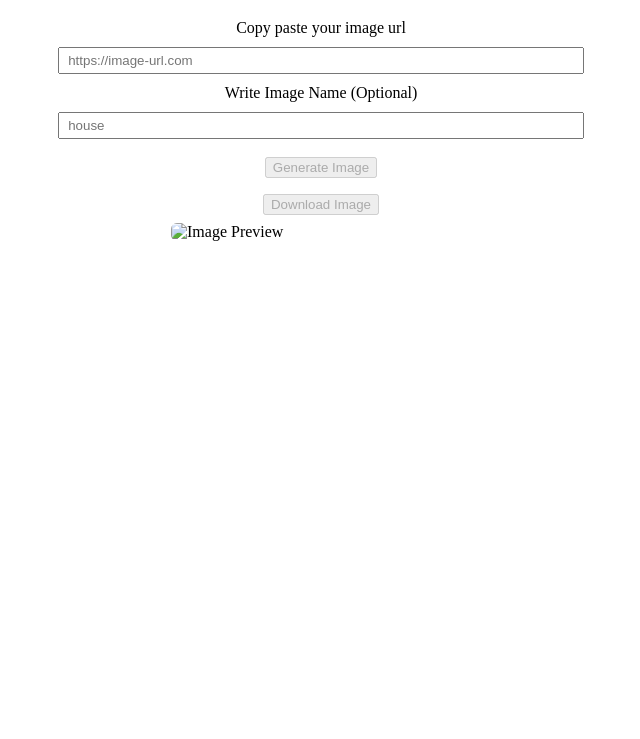
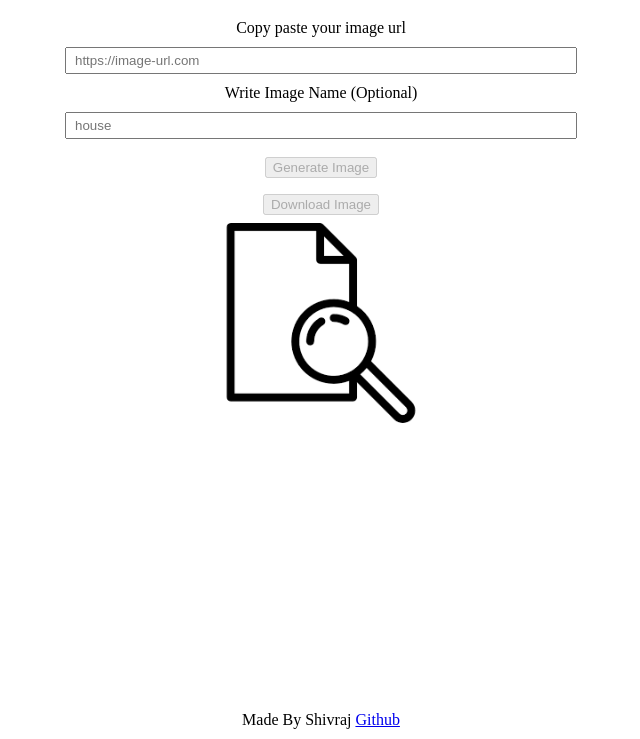
Before and after one commit to iamshiv007/download-image-from-unsecure-url-or-from-base64, a plain HTML site: page index.html in a window 1280 px wide. Shown: the part 61-800 px from the top of the page, without its empty margins (319-959 px from the left). Drawn offline with Linux system fonts and the light colour scheme.

Commit message:
📷footer imagepreview

```diff
--- a/index.html
+++ b/index.html
@@ -20,9 +20,9 @@
     <main>
         <label for="imageUrl">Copy paste your image url</label>
         <input type="text" name="imageUrl" id="imageUrl" placeholder="https://image-url.com"
-            onchange="handleUrl(event)">
+            oninput="handleUrl(event)">
         <label for="imageName">Write Image Name (Optional)</label>
-        <input type="text" name="imageName" id="imageName" placeholder="house" onchange="handleImageName(event)">
+        <input type="text" name="imageName" id="imageName" placeholder="house" oninput="handleImageName(event)">
         <button id="generateImageBtn" onclick="handleGenerateImage(imageUrl, imageName)">
             Generate Image
         </button>
@@ -31,8 +31,13 @@
             Download Image
         </button>
 
-        <img id="previewImage" src="" alt="Image Preview" style="width: 300px; border-radius: 6px;">
+        <img id="previewImage" src="./images/image-preview.png" alt="Image Preview" style="width: 300px; height: 200px; border-radius: 6px; object-fit: contain;">
     </main>
+
+    <footer style="text-align: center; width: 100%; padding: 10px; position:absolute; bottom: 0;">
+        Made By Shivraj
+        <a href="https://github.com/iamshiv007">Github</a>
+    </footer>
 
     <script>
         let imageUrl;
--- a/style.css
+++ b/style.css
@@ -1,3 +1,11 @@
+*{
+    box-sizing: border-box;
+}
+body{
+    margin: 0;
+    padding: 0;
+}
+
 input{
     display: block;
     margin: 10px 0;
```
Also changed, not shown: images/image-preview.png (added).
